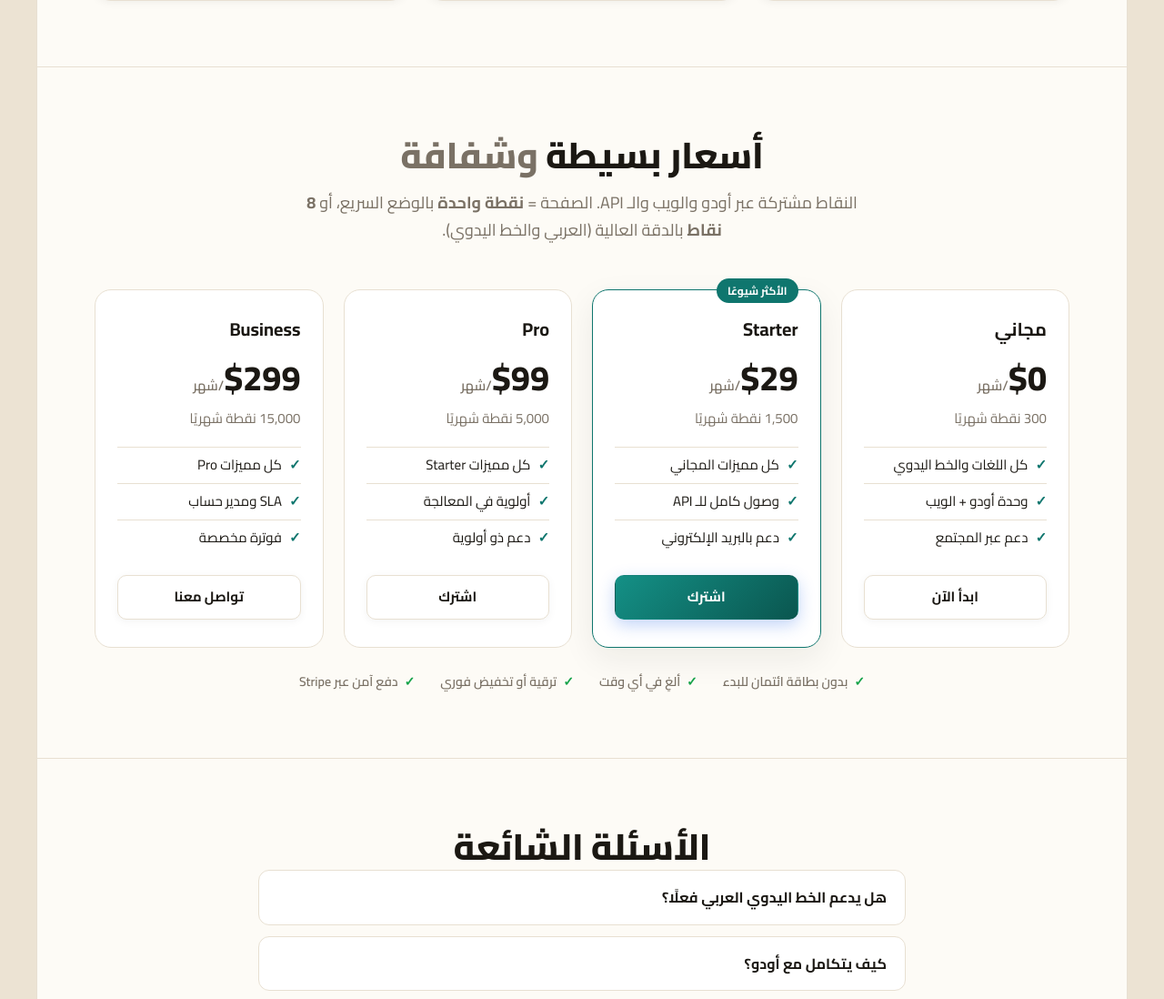
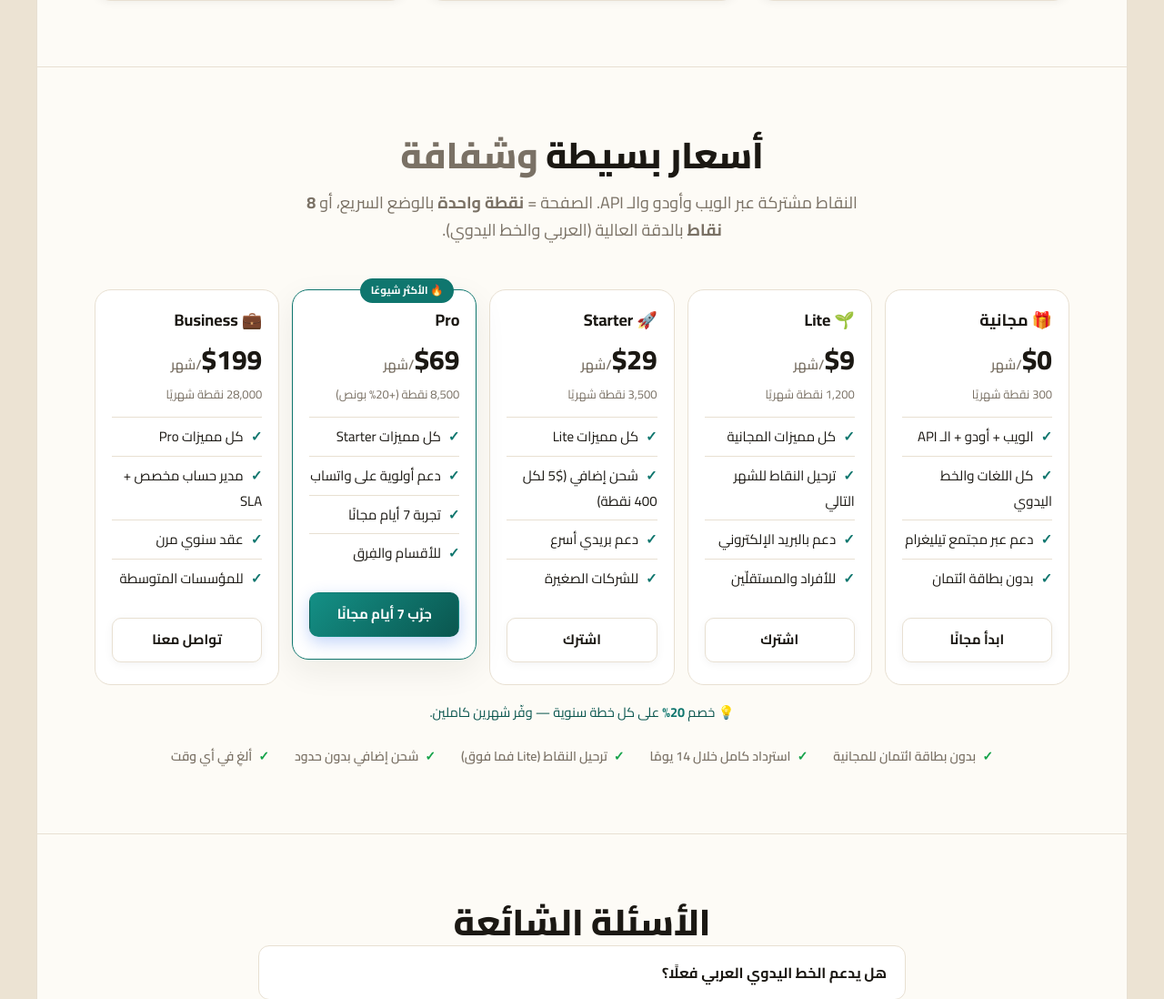
Before and after one commit to MageedGergesA/ocr, a FastAPI app: page / in a window 1280 px wide. Shown: the part 5363-6461 px from the top of the page at 91% size. Run offline with FastAPI, Linux system fonts and the light colour scheme; some libraries are stand-ins or nearby versions; some web fonts are replaced.

Commit message:
Ship hybrid pricing: 5 tiers (Free / Lite / Starter / Pro / Business) + conversion goodies
PLAN_LIMITS (credits/month):
  free 300, lite 1200, starter 3500, pro 8500, business 28000

Homepage /#pricing rebuilt as 5-tier grid with MENA-conversion features:
  - 🎁 Free /bin/bash / 300 cr — web+Odoo+API (no module gating; preserves wedge)
  - 🌱 Lite  / 1200 cr — roll-over, email support, sub-0 entry for individuals
  - 🚀 Starter 9 / 3500 cr — top-up ($5/400), faster email
  - 🔥 Pro 9 / 8500 cr (+20% bonus) — WhatsApp priority + 7-day free trial (FEATURED)
  - 💼 Business 99 / 28000 cr — dedicated AM + SLA + annual contract

+ Annual discount banner (-20%)
+ 5-item trust strip: no card, 14-day money-back, roll-over, top-up, cancel anytime
+ Responsive 5/3/2/1 column grid

Per-page hard: ~6¢ across paid tiers (competitive with Mindee 6-9¢, well under
Nanonets per-block). Margins 74-77% at max usage; ~85-90% at realistic util.

Co-Authored-By: Claude Opus 4.7 <noreply@anthropic.com>

```diff
--- a/backend/app/auth.py
+++ b/backend/app/auth.py
@@ -67,9 +67,10 @@ STRONG_UNITS = int(os.getenv("STRONG_UNITS", "8"))
 
 PLAN_LIMITS = {  # credits / month
     "free": 300,
-    "starter": 1500,
-    "pro": 5000,
-    "business": 15000,
+    "lite": 1200,
+    "starter": 3500,
+    "pro": 8500,
+    "business": 28000,
     "demo": int(os.getenv("DEMO_MONTHLY_LIMIT", "2000")),  # public /app demo
 }
 
--- a/backend/app/static/css/style.css
+++ b/backend/app/static/css/style.css
@@ -825,3 +825,25 @@ details p { color: var(--muted); }
   .kpi-grid { grid-template-columns: 1fr; }
   .tool-row { grid-template-columns: 100px 1fr 50px; }
 }
+
+/* ============ PRICING 5-tier ============ */
+.pricing-5 { display: grid; grid-template-columns: repeat(5, 1fr); gap: 14px; margin: 40px 0 18px; }
+.pricing-5 .plan { padding: 22px 18px 24px; }
+.pricing-5 .plan h3 { font-size: 18px; }
+.pricing-5 .plan .price { font-size: 30px; margin: 8px 0 2px; }
+.pricing-5 .plan .quota { font-size: 13px; margin-bottom: 14px; color: var(--muted); }
+.pricing-5 .plan ul { font-size: 13px; line-height: 1.85; min-height: 130px; }
+.pricing-5 .plan .tag { padding: 4px 12px; font-size: 11.5px; }
+.pricing-annual { text-align: center; color: var(--brand-dark); font-size: 14.5px; margin: 6px 0 18px; }
+.pricing-annual b { color: var(--brand); }
+
+@media (max-width: 1080px) {
+  .pricing-5 { grid-template-columns: repeat(3, 1fr); }
+  .pricing-5 .plan ul { min-height: auto; }
+}
+@media (max-width: 720px) {
+  .pricing-5 { grid-template-columns: repeat(2, 1fr); }
+}
+@media (max-width: 480px) {
+  .pricing-5 { grid-template-columns: 1fr; }
+}
--- a/backend/app/templates/index.html
+++ b/backend/app/templates/index.html
@@ -324,43 +324,84 @@
   <section id="pricing" class="section section-alt">
     <div class="container">
       <h2>أسعار بسيطة <span class="muted">وشفافة</span></h2>
-      <p class="section-sub">النقاط مشتركة عبر أودو والويب والـ API. الصفحة = <b>نقطة واحدة</b> بالوضع السريع، أو <b>8 نقاط</b> بالدقة العالية (العربي والخط اليدوي).</p>
-      <div class="pricing">
+      <p class="section-sub">النقاط مشتركة عبر الويب وأودو والـ API. الصفحة = <b>نقطة واحدة</b> بالوضع السريع، أو <b>8 نقاط</b> بالدقة العالية (العربي والخط اليدوي).</p>
+
+      <div class="pricing pricing-5">
         <div class="plan">
-          <h3>مجاني</h3>
+          <h3>🎁 مجانية</h3>
           <div class="price">$0<span>/شهر</span></div>
           <p class="quota">300 نقطة شهريًا</p>
-          <ul><li>كل اللغات والخط اليدوي</li><li>وحدة أودو + الويب</li><li>دعم عبر المجتمع</li></ul>
-          <a class="btn btn-ghost full" href="/app">ابدأ الآن</a>
+          <ul>
+            <li>الويب + أودو + الـ API</li>
+            <li>كل اللغات والخط اليدوي</li>
+            <li>دعم عبر مجتمع تيليغرام</li>
+            <li>بدون بطاقة ائتمان</li>
+          </ul>
+          <a class="btn btn-ghost full" href="/signup">ابدأ مجانًا</a>
         </div>
+
+        <div class="plan">
+          <h3>🌱 Lite</h3>
+          <div class="price">$9<span>/شهر</span></div>
+          <p class="quota">1,200 نقطة شهريًا</p>
+          <ul>
+            <li>كل مميزات المجانية</li>
+            <li>ترحيل النقاط للشهر التالي</li>
+            <li>دعم بالبريد الإلكتروني</li>
+            <li>للأفراد والمستقلّين</li>
+          </ul>
+          <a class="btn btn-ghost full" href="/signup">اشترك</a>
+        </div>
+
+        <div class="plan">
+          <h3>🚀 Starter</h3>
+          <div class="price">$29<span>/شهر</span></div>
+          <p class="quota">3,500 نقطة شهريًا</p>
+          <ul>
+            <li>كل مميزات Lite</li>
+            <li>شحن إضافي ($5 لكل 400 نقطة)</li>
+            <li>دعم بريدي أسرع</li>
+            <li>للشركات الصغيرة</li>
+          </ul>
+          <a class="btn btn-ghost full" href="/signup">اشترك</a>
+        </div>
+
         <div class="plan featured">
-          <div class="tag">الأكثر شيوعًا</div>
-          <h3>Starter</h3>
-          <div class="price">$29<span>/شهر</span></div>
-          <p class="quota">1,500 نقطة شهريًا</p>
-          <ul><li>كل مميزات المجاني</li><li>وصول كامل للـ API</li><li>دعم بالبريد الإلكتروني</li></ul>
-          <a class="btn btn-primary full" href="/app">اشترك</a>
+          <div class="tag">🔥 الأكثر شيوعًا</div>
+          <h3>Pro</h3>
+          <div class="price">$69<span>/شهر</span></div>
+          <p class="quota">8,500 نقطة (+20% بونص)</p>
+          <ul>
+            <li>كل مميزات Starter</li>
+            <li>دعم أولوية على واتساب</li>
+            <li>تجربة 7 أيام مجانًا</li>
+            <li>للأقسام والفِرق</li>
+          </ul>
+          <a class="btn btn-primary full" href="/signup">جرّب 7 أيام مجانًا</a>
         </div>
+
         <div class="plan">
-          <h3>Pro</h3>
-          <div class="price">$99<span>/شهر</span></div>
-          <p class="quota">5,000 نقطة شهريًا</p>
-          <ul><li>كل مميزات Starter</li><li>أولوية في المعالجة</li><li>دعم ذو أولوية</li></ul>
-          <a class="btn btn-ghost full" href="/app">اشترك</a>
-        </div>
-        <div class="plan">
-          <h3>Business</h3>
-          <div class="price">$299<span>/شهر</span></div>
-          <p class="quota">15,000 نقطة شهريًا</p>
-          <ul><li>كل مميزات Pro</li><li>SLA ومدير حساب</li><li>فوترة مخصصة</li></ul>
-          <a class="btn btn-ghost full" href="/app">تواصل معنا</a>
+          <h3>💼 Business</h3>
+          <div class="price">$199<span>/شهر</span></div>
+          <p class="quota">28,000 نقطة شهريًا</p>
+          <ul>
+            <li>كل مميزات Pro</li>
+            <li>مدير حساب مخصص + SLA</li>
+            <li>عقد سنوي مرن</li>
+            <li>للمؤسسات المتوسطة</li>
+          </ul>
+          <a class="btn btn-ghost full" href="mailto:support@mostakhles.ai">تواصل معنا</a>
         </div>
       </div>
+
+      <p class="pricing-annual">💡 خصم <b>20%</b> على كل خطة سنوية — وفّر شهرين كاملين.</p>
+
       <div class="assurance">
-        <span><b>✓</b> بدون بطاقة ائتمان للبدء</span>
+        <span><b>✓</b> بدون بطاقة ائتمان للمجانية</span>
+        <span><b>✓</b> استرداد كامل خلال 14 يومًا</span>
+        <span><b>✓</b> ترحيل النقاط (Lite فما فوق)</span>
+        <span><b>✓</b> شحن إضافي بدون حدود</span>
         <span><b>✓</b> ألغِ في أي وقت</span>
-        <span><b>✓</b> ترقية أو تخفيض فوري</span>
-        <span><b>✓</b> دفع آمن عبر Stripe</span>
       </div>
     </div>
   </section>
```
